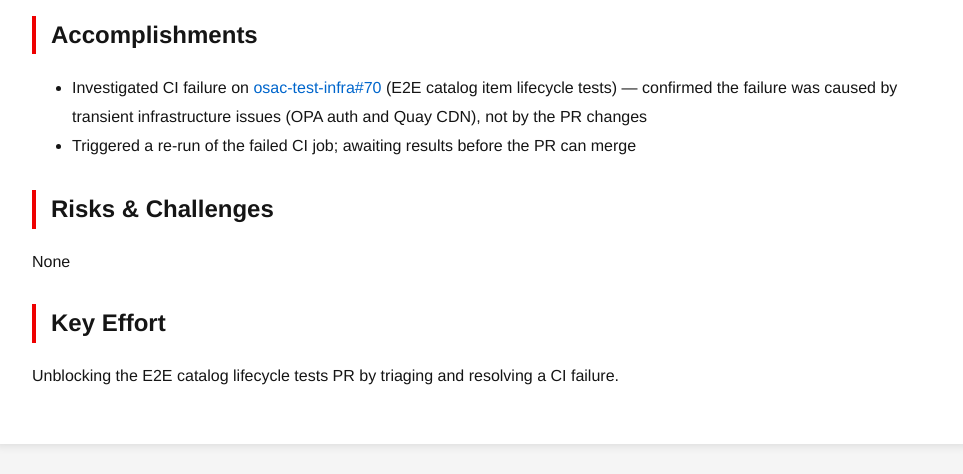
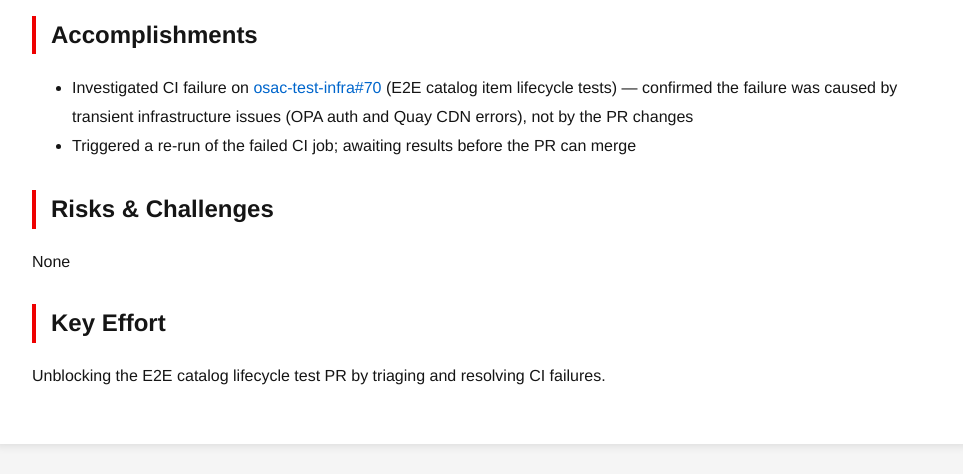
Before and after one commit to tzvatot/daily-status, a Jekyll site: the page built from 2026-06-28.md, in a window 1280 px wide. Shown: the part 160-634 px from the top of the page, without its empty margins (158-1121 px from the left). Built offline with Jekyll 4.4.1, drawn with Linux system fonts in a browser that asks for light colours.

Commit message:
Daily status update - 2026-06-28

```diff
--- a/2026-06-28.md
+++ b/2026-06-28.md
@@ -7,11 +7,11 @@
 # Daily Status - 2026-06-28
 
 ## Accomplishments
-- Investigated CI failure on [osac-test-infra#70](https://github.com/osac-project/osac-test-infra/pull/70) (E2E catalog item lifecycle tests) — confirmed the failure was caused by transient infrastructure issues (OPA auth and Quay CDN), not by the PR changes
+- Investigated CI failure on [osac-test-infra#70](https://github.com/osac-project/osac-test-infra/pull/70) (E2E catalog item lifecycle tests) — confirmed the failure was caused by transient infrastructure issues (OPA auth and Quay CDN errors), not by the PR changes
 - Triggered a re-run of the failed CI job; awaiting results before the PR can merge
 
 ## Risks & Challenges
 None
 
 ## Key Effort
-Unblocking the E2E catalog lifecycle tests PR by triaging and resolving a CI failure.
+Unblocking the E2E catalog lifecycle test PR by triaging and resolving CI failures.
```
